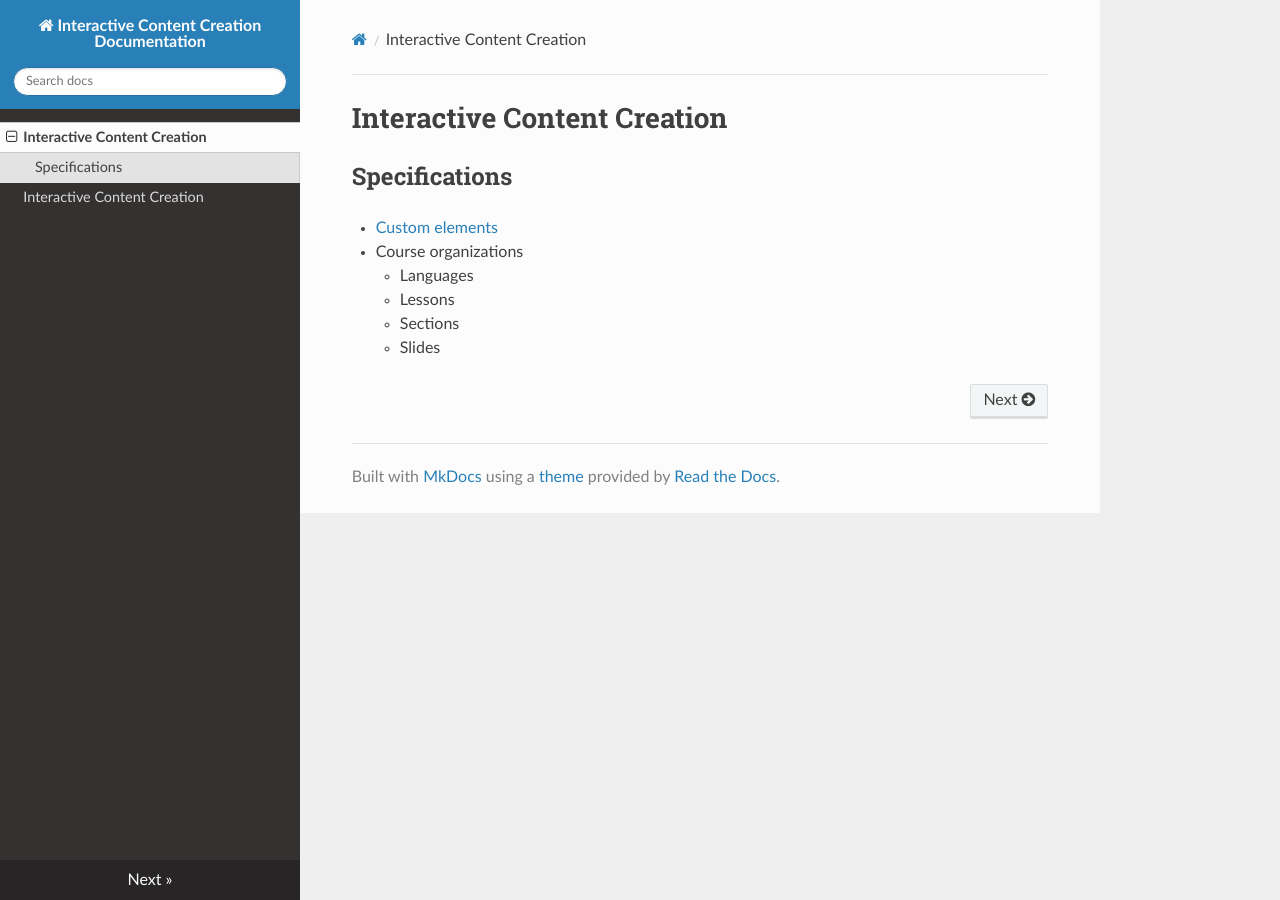
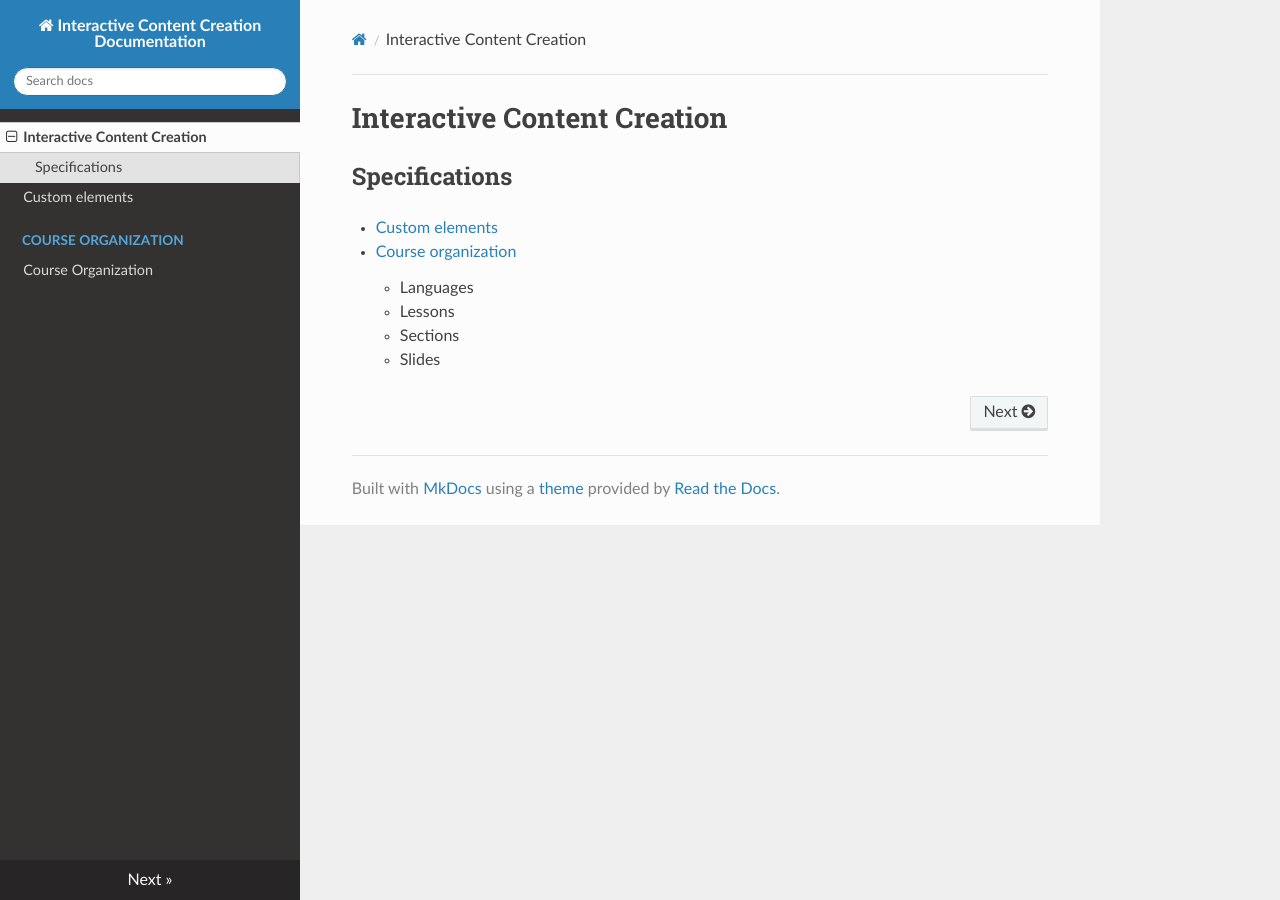
Before and after one commit to SoftUni-Internal/interactive-docs, an MkDocs documentation site: the page built from docs/index.md, in a window 1280 px wide. Built offline with MkDocs 1.6.1, drawn with Linux system fonts in a browser that asks for light colours; nearby versions of some CDN libraries.

Commit message:
Added course organization docs

```diff
--- a/docs/custom-elements.md
+++ b/docs/custom-elements.md
@@ -1,5 +1,3 @@
-# Interactive Content Creation
-
 ## Slides ([slide])
 
 For organizational purpose of slides, read [Slides](organizational_elements/slides)
--- a/docs/index.md
+++ b/docs/index.md
@@ -2,8 +2,8 @@
 
 ## Specifications
 
-- [Custom elements](custom-elements.md)
-- Course organizations
+- [Custom elements](custom-elements)
+- [Course organization](course-organization/index.md)
     - Languages
     - Lessons
     - Sections
```
Also changed, not shown: docs/course-organization/index.md (added, +53 -0 lines), docs/imgs/course-tree.png (added), docs/imgs/full-course-tree.png (added), docs/imgs/instance-tree.png (added), docs/imgs/lesson-tree.png (added).
